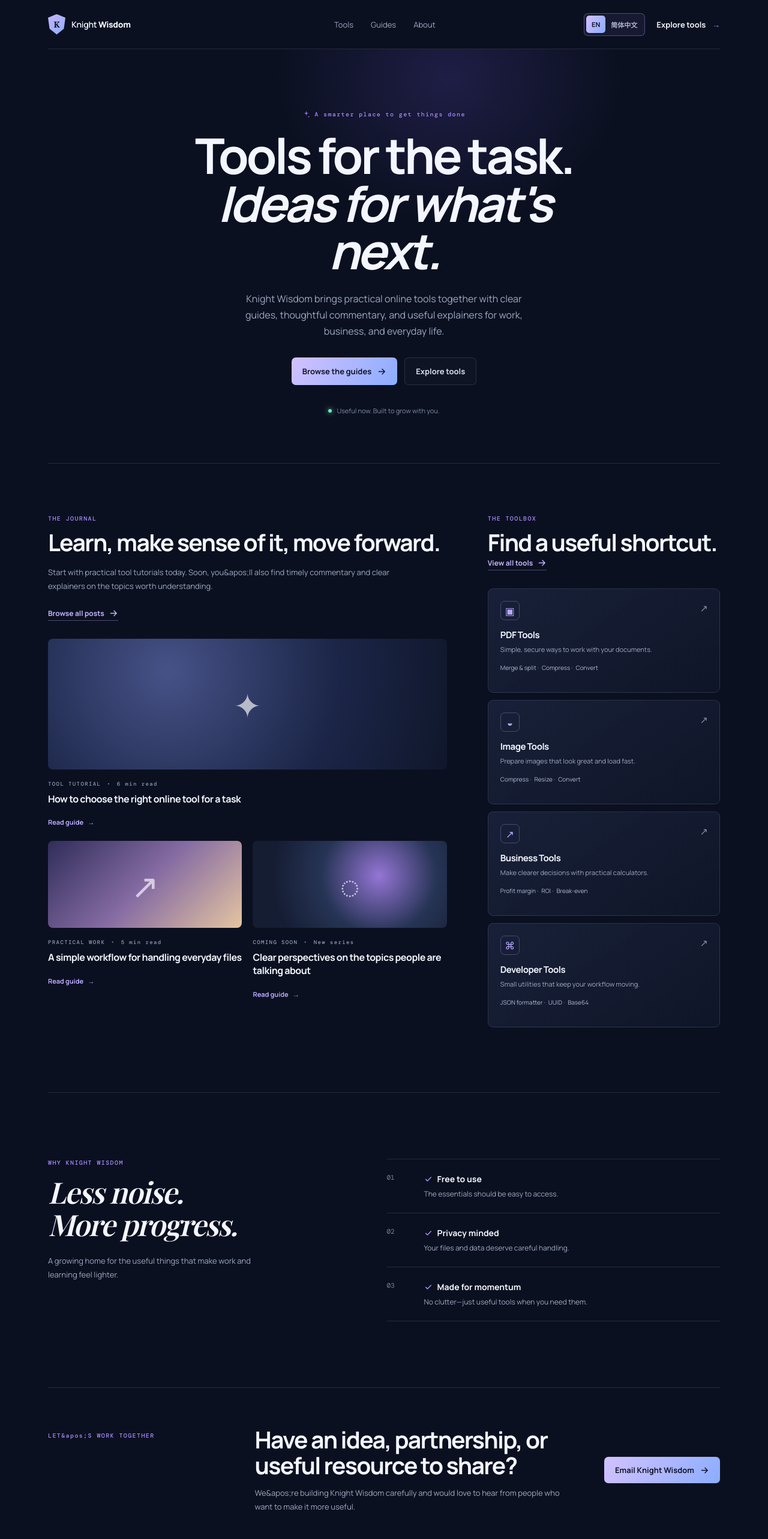
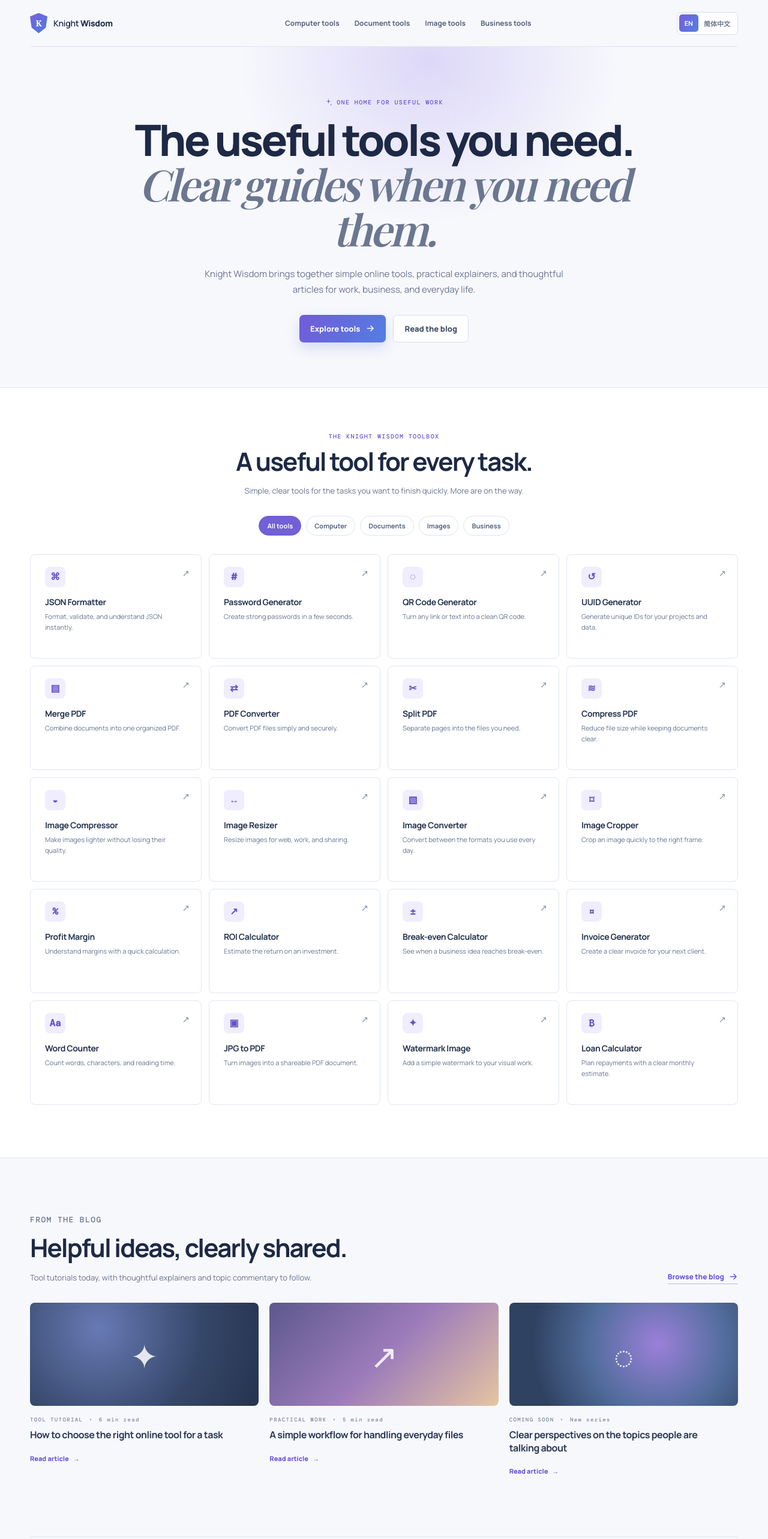
Before and after one commit to KnightWisdomJason/knight-wisdom-site, a Next.js app: page / in a window 1280 px wide. Shown: the top 2566 px of the page at 60% size. Built offline with nearby package versions, Linux system fonts and the light colour scheme; a web font is replaced by a local one.

Commit message:
Rework homepage into lighter tools directory

```diff
--- a/app/page.tsx
+++ b/app/page.tsx
@@ -3,59 +3,118 @@
 import { useEffect, useState } from "react";
 import { Footer } from "@/components/footer";
 import { Header } from "@/components/header";
-import { CategoryCard } from "@/components/category-card";
 import { GuideCard } from "@/components/guide-card";
-import { ArrowRight, Check, Sparkles } from "@/components/icons";
+import { ToolCard } from "@/components/tool-card";
+import { ArrowRight, Sparkles } from "@/components/icons";
 
 type Language = "en" | "zh-CN";
 
 const content = {
   en: {
-    navigation: { tools: "Tools", guides: "Guides", about: "About" }, languageLabel: "Choose language", exploreTools: "Explore tools",
-    eyebrow: "A smarter place to get things done", title: <>Tools for the task.<br /><em>Ideas for what&apos;s next.</em></>,
-    intro: "Knight Wisdom brings practical online tools together with clear guides, thoughtful commentary, and useful explainers for work, business, and everyday life.",
-    primaryCta: "Browse the guides", secondaryCta: "Explore tools", proof: "Useful now. Built to grow with you.",
-    contentLabel: "THE JOURNAL", contentTitle: "Learn, make sense of it, move forward.", contentText: "Start with practical tool tutorials today. Soon, you&apos;ll also find timely commentary and clear explainers on the topics worth understanding.", browse: "Browse all posts", readGuide: "Read guide",
+    navigation: { computer: "Computer tools", documents: "Document tools", images: "Image tools", business: "Business tools" },
+    languageLabel: "Choose language",
+    eyebrow: "ONE HOME FOR USEFUL WORK",
+    title: <>The useful tools you need.<br /><em>Clear guides when you need them.</em></>,
+    intro: "Knight Wisdom brings together simple online tools, practical explainers, and thoughtful articles for work, business, and everyday life.",
+    primaryCta: "Explore tools",
+    secondaryCta: "Read the blog",
+    categories: ["All tools", "Computer", "Documents", "Images", "Business"],
+    toolsLabel: "THE KNIGHT WISDOM TOOLBOX",
+    toolsTitle: "A useful tool for every task.",
+    toolsText: "Simple, clear tools for the tasks you want to finish quickly. More are on the way.",
+    tools: [
+      { group: "computer-tools", icon: "⌘", title: "JSON Formatter", description: "Format, validate, and understand JSON instantly." },
+      { group: "computer-tools", icon: "#", title: "Password Generator", description: "Create strong passwords in a few seconds." },
+      { group: "computer-tools", icon: "◌", title: "QR Code Generator", description: "Turn any link or text into a clean QR code." },
+      { group: "computer-tools", icon: "↺", title: "UUID Generator", description: "Generate unique IDs for your projects and data." },
+      { group: "document-tools", icon: "▤", title: "Merge PDF", description: "Combine documents into one organized PDF." },
+      { group: "document-tools", icon: "⇄", title: "PDF Converter", description: "Convert PDF files simply and securely." },
+      { group: "document-tools", icon: "✂", title: "Split PDF", description: "Separate pages into the files you need." },
+      { group: "document-tools", icon: "≋", title: "Compress PDF", description: "Reduce file size while keeping documents clear." },
+      { group: "image-tools", icon: "◒", title: "Image Compressor", description: "Make images lighter without losing their quality." },
+      { group: "image-tools", icon: "↔", title: "Image Resizer", description: "Resize images for web, work, and sharing." },
+      { group: "image-tools", icon: "▧", title: "Image Converter", description: "Convert between the formats you use every day." },
+      { group: "image-tools", icon: "⌑", title: "Image Cropper", description: "Crop an image quickly to the right frame." },
+      { group: "business-tools", icon: "%", title: "Profit Margin", description: "Understand margins with a quick calculation." },
+      { group: "business-tools", icon: "↗", title: "ROI Calculator", description: "Estimate the return on an investment." },
+      { group: "business-tools", icon: "±", title: "Break-even Calculator", description: "See when a business idea reaches break-even." },
+      { group: "business-tools", icon: "¤", title: "Invoice Generator", description: "Create a clear invoice for your next client." },
+      { group: "computer-tools", icon: "Aa", title: "Word Counter", description: "Count words, characters, and reading time." },
+      { group: "document-tools", icon: "▣", title: "JPG to PDF", description: "Turn images into a shareable PDF document." },
+      { group: "image-tools", icon: "✦", title: "Watermark Image", description: "Add a simple watermark to your visual work." },
+      { group: "business-tools", icon: "₿", title: "Loan Calculator", description: "Plan repayments with a clear monthly estimate." },
+    ],
+    blogLabel: "FROM THE BLOG",
+    blogTitle: "Helpful ideas, clearly shared.",
+    blogText: "Tool tutorials today, with thoughtful explainers and topic commentary to follow.",
+    browse: "Browse the blog",
+    readGuide: "Read article",
     guides: [
       { category: "TOOL TUTORIAL", title: "How to choose the right online tool for a task", time: "6 min read" },
       { category: "PRACTICAL WORK", title: "A simple workflow for handling everyday files", time: "5 min read" },
       { category: "COMING SOON", title: "Clear perspectives on the topics people are talking about", time: "New series" },
     ],
-    toolsLabel: "THE TOOLBOX", toolsTitle: "Find a useful shortcut.", viewAll: "View all tools", categories: [
-      { icon: "▣", title: "PDF Tools", description: "Simple, secure ways to work with your documents.", tools: ["Merge & split", "Compress", "Convert"] },
-      { icon: "◒", title: "Image Tools", description: "Prepare images that look great and load fast.", tools: ["Compress", "Resize", "Convert"] },
-      { icon: "↗", title: "Business Tools", description: "Make clearer decisions with practical calculators.", tools: ["Profit margin", "ROI", "Break-even"] },
-      { icon: "⌘", title: "Developer Tools", description: "Small utilities that keep your workflow moving.", tools: ["JSON formatter", "UUID", "Base64"] },
-    ],
-    aboutLabel: "WHY KNIGHT WISDOM", aboutTitle: <>Less noise.<br />More progress.</>, aboutText: "A growing home for the useful things that make work and learning feel lighter.", benefits: [["Free to use", "The essentials should be easy to access."], ["Privacy minded", "Your files and data deserve careful handling."], ["Made for momentum", "No clutter—just useful tools when you need them."]],
-    contactLabel: "LET&apos;S WORK TOGETHER", contactTitle: "Have an idea, partnership, or useful resource to share?", contactText: "We&apos;re building Knight Wisdom carefully and would love to hear from people who want to make it more useful.", contactCta: "Email Knight Wisdom",
+    contactLabel: "LET&apos;S WORK TOGETHER",
+    contactTitle: "Have an idea, partnership, or useful resource to share?",
+    contactText: "We&apos;re building Knight Wisdom carefully and would love to hear from people who want to make it more useful.",
+    contactCta: "Email Knight Wisdom",
     footer: { tagline: "Thoughtful tools and ideas for a more capable day.", collaboration: "Collaborate with us", rights: "All rights reserved.", privacy: "Privacy", terms: "Terms", contact: "Contact" },
   },
   "zh-CN": {
-    navigation: { tools: "工具", guides: "文章", about: "关于我们" }, languageLabel: "选择语言", exploreTools: "浏览工具",
-    eyebrow: "更聪明地完成每一件事", title: <>为任务准备工具。<br /><em>为下一步带来思路。</em></>,
-    intro: "Knight Wisdom 将实用在线工具与清晰指南、深度点评和知识讲解汇集在一起，服务于工作、商业和日常生活中的每一个实际问题。",
-    primaryCta: "阅读文章", secondaryCta: "浏览工具", proof: "现在就有用，并会随你一起成长。",
-    contentLabel: "内容专栏", contentTitle: "学习、看懂、继续前进。", contentText: "现在从实用工具教程开始；未来还会有针对热门话题的及时点评，以及值得深入了解的清晰讲解。", browse: "浏览全部文章", readGuide: "阅读文章",
+    navigation: { computer: "计算机工具", documents: "文档工具", images: "图片工具", business: "商业工具" },
+    languageLabel: "选择语言",
+    eyebrow: "实用工作的一站式空间",
+    title: <>完成任务的实用工具。<br /><em>需要时给你清晰的思路。</em></>,
+    intro: "Knight Wisdom 汇集简洁的在线工具、实用讲解和有深度的文章，服务于工作、商业和日常生活中的每一个实际问题。",
+    primaryCta: "浏览工具",
+    secondaryCta: "阅读博客",
+    categories: ["全部工具", "计算机", "文档", "图片", "商业"],
+    toolsLabel: "KNIGHT WISDOM 工具箱",
+    toolsTitle: "每一项任务，都有实用工具。",
+    toolsText: "为你希望快速完成的任务提供简单、清晰的工具。更多工具正在准备中。",
+    tools: [
+      { group: "computer-tools", icon: "⌘", title: "JSON 格式化", description: "即时格式化、验证并理解 JSON。" },
+      { group: "computer-tools", icon: "#", title: "密码生成器", description: "几秒钟内创建高强度密码。" },
+      { group: "computer-tools", icon: "◌", title: "二维码生成器", description: "将链接或文本变成简洁二维码。" },
+      { group: "computer-tools", icon: "↺", title: "UUID 生成器", description: "为项目和数据生成唯一 ID。" },
+      { group: "document-tools", icon: "▤", title: "PDF 合并", description: "将文档合并为一个井然有序的 PDF。" },
+      { group: "document-tools", icon: "⇄", title: "PDF 转换", description: "简单、安全地转换 PDF 文件。" },
+      { group: "document-tools", icon: "✂", title: "PDF 拆分", description: "将页面拆分为所需的独立文件。" },
+      { group: "document-tools", icon: "≋", title: "PDF 压缩", description: "缩小文件体积，保持文档清晰。" },
+      { group: "image-tools", icon: "◒", title: "图片压缩", description: "不损失画质，让图片更轻巧。" },
+      { group: "image-tools", icon: "↔", title: "图片尺寸调整", description: "为网页、工作和分享调整图片尺寸。" },
+      { group: "image-tools", icon: "▧", title: "图片格式转换", description: "转换日常使用的图片格式。" },
+      { group: "image-tools", icon: "⌑", title: "图片裁剪", description: "快速裁剪到合适的画面范围。" },
+      { group: "business-tools", icon: "%", title: "利润率计算器", description: "快速计算，理解利润空间。" },
+      { group: "business-tools", icon: "↗", title: "ROI 计算器", description: "估算一项投资的回报。" },
+      { group: "business-tools", icon: "±", title: "盈亏平衡计算器", description: "了解业务何时达到盈亏平衡。" },
+      { group: "business-tools", icon: "¤", title: "发票生成器", description: "为下一位客户创建清晰的发票。" },
+      { group: "computer-tools", icon: "Aa", title: "字数统计", description: "统计字数、字符和阅读时间。" },
+      { group: "document-tools", icon: "▣", title: "JPG 转 PDF", description: "将图片转换成方便分享的 PDF 文档。" },
+      { group: "image-tools", icon: "✦", title: "图片加水印", description: "为你的视觉作品添加简洁水印。" },
+      { group: "business-tools", icon: "₿", title: "贷款计算器", description: "清楚估算每月还款，做好规划。" },
+    ],
+    blogLabel: "来自博客",
+    blogTitle: "有用的想法，清晰地分享。",
+    blogText: "现在有工具教程；之后会加入有深度的讲解和热门话题点评。",
+    browse: "浏览博客",
+    readGuide: "阅读文章",
     guides: [
       { category: "工具教程", title: "如何为手头的任务选择合适的在线工具", time: "6 分钟阅读" },
       { category: "实用工作", title: "处理日常文件的一套简单工作流", time: "5 分钟阅读" },
       { category: "即将推出", title: "用清晰的观点解读大家正在讨论的话题", time: "新栏目" },
     ],
-    toolsLabel: "工具箱", toolsTitle: "找到一个实用捷径。", viewAll: "查看全部工具", categories: [
-      { icon: "▣", title: "PDF 工具", description: "以简单、安全的方式处理你的文档。", tools: ["合并与拆分", "压缩", "转换"] },
-      { icon: "◒", title: "图片工具", description: "让图片兼顾美观、体积与加载速度。", tools: ["压缩", "调整尺寸", "转换"] },
-      { icon: "↗", title: "商业工具", description: "用实用计算器做出更清晰的决策。", tools: ["利润率", "投资回报率", "盈亏平衡"] },
-      { icon: "⌘", title: "开发工具", description: "让工作流程持续顺畅的小型工具。", tools: ["JSON 格式化", "UUID", "Base64"] },
-    ],
-    aboutLabel: "为什么是 KNIGHT WISDOM", aboutTitle: <>更少杂音。<br />更多进展。</>, aboutText: "一个不断成长的空间，汇集让工作和学习都更轻松的实用资源。", benefits: [["免费使用", "基础且重要的工具应当易于获得。"], ["注重隐私", "你的文件和数据值得被认真对待。"], ["保持前进", "没有杂乱，只有需要时就能使用的工具。"]],
-    contactLabel: "一起合作", contactTitle: "有想法、合作机会，或有价值的资源想分享？", contactText: "我们正在认真打造 Knight Wisdom，期待与同样希望让它更有用的人交流。", contactCta: "邮件联系 Knight Wisdom",
+    contactLabel: "一起合作",
+    contactTitle: "有想法、合作机会，或有价值的资源想分享？",
+    contactText: "我们正在认真打造 Knight Wisdom，期待与同样希望让它更有用的人交流。",
+    contactCta: "邮件联系 Knight Wisdom",
     footer: { tagline: "让每一天都更有能力的实用工具与想法。", collaboration: "与我们合作", rights: "保留所有权利。", privacy: "隐私", terms: "条款", contact: "联系" },
   },
 } as const;
 
 export default function Home() {
   const [language, setLanguage] = useState<Language>("en");
+  const [activeCategory, setActiveCategory] = useState(0);
   const copy = content[language];
 
   useEffect(() => {
@@ -71,43 +130,35 @@ export default function Home() {
     setLanguage(nextLanguage);
   };
 
+  const groups = ["all", "computer-tools", "document-tools", "image-tools", "business-tools"];
+  const visibleTools = activeCategory === 0 ? copy.tools : copy.tools.filter((tool) => tool.group === groups[activeCategory]);
+
   return (
     <main id="top">
-      <Header language={language} onLanguageChange={changeLanguage} copy={{ navigation: copy.navigation, languageLabel: copy.languageLabel, exploreTools: copy.exploreTools }} />
+      <Header language={language} onLanguageChange={changeLanguage} copy={{ navigation: copy.navigation, languageLabel: copy.languageLabel }} />
       <section className="hero section-shell" aria-labelledby="hero-title">
         <div className="hero-glow" aria-hidden="true" />
         <div className="eyebrow"><Sparkles /> {copy.eyebrow}</div>
         <h1 id="hero-title">{copy.title}</h1>
         <p className="hero-copy">{copy.intro}</p>
-        <div className="hero-actions">
-          <a className="button button-primary" href="#guides">{copy.primaryCta} <ArrowRight /></a>
-          <a className="button button-secondary" href="#tools">{copy.secondaryCta}</a>
-        </div>
-        <div className="hero-proof"><span className="status-dot" /> {copy.proof}</div>
+        <div className="hero-actions"><a className="button button-primary" href="#tools">{copy.primaryCta} <ArrowRight /></a><a className="button button-secondary" href="#blog">{copy.secondaryCta}</a></div>
       </section>
 
-      <section className="section-shell content-layout" aria-label={copy.contentTitle}>
-        <div className="journal-column" id="guides">
-          <div className="column-heading"><p className="label">{copy.contentLabel}</p><h2>{copy.contentTitle}</h2><p>{copy.contentText}</p><a className="text-link" href="#">{copy.browse} <ArrowRight /></a></div>
-          <div className="guide-list">{copy.guides.map((guide, index) => <GuideCard key={guide.title} index={index} linkLabel={copy.readGuide} {...guide} />)}</div>
-        </div>
-        <aside className="tools-column" id="tools">
-          <div className="column-heading"><p className="label">{copy.toolsLabel}</p><h2>{copy.toolsTitle}</h2><a className="text-link" href="#">{copy.viewAll} <ArrowRight /></a></div>
-          <div className="tool-list">{copy.categories.map((category) => <CategoryCard key={category.title} {...category} />)}</div>
-        </aside>
-      </section>
-
-      <section className="section-shell value-section" id="about">
-        <div className="value-intro"><p className="label">{copy.aboutLabel}</p><h2>{copy.aboutTitle}</h2><p>{copy.aboutText}</p></div>
-        <div className="benefit-list">
-          {copy.benefits.map(([title, description], index) => <div className="benefit" key={title}><span className="benefit-number">0{index + 1}</span><div><h3><Check /> {title}</h3><p>{description}</p></div></div>)}
+      <section className="tools-section" id="tools" aria-labelledby="tools-title">
+        <div className="section-shell">
+          <div className="tools-heading"><p className="label">{copy.toolsLabel}</p><h2 id="tools-title">{copy.toolsTitle}</h2><p>{copy.toolsText}</p></div>
+          <div className="tool-filters" aria-label="Tool categories">{copy.categories.map((category, index) => <button key={category} className={activeCategory === index ? "active" : ""} onClick={() => setActiveCategory(index)}>{category}</button>)}</div>
+          <div className="tool-grid">{visibleTools.map((tool) => <ToolCard key={tool.title} {...tool} />)}</div>
         </div>
       </section>
 
+      <section className="section-shell blog-section" id="blog" aria-labelledby="blog-title">
+        <div className="blog-heading"><div><p className="label">{copy.blogLabel}</p><h2 id="blog-title">{copy.blogTitle}</h2><p>{copy.blogText}</p></div><a className="text-link" href="#">{copy.browse} <ArrowRight /></a></div>
+        <div className="blog-grid">{copy.guides.map((guide, index) => <GuideCard key={guide.title} index={index} linkLabel={copy.readGuide} {...guide} />)}</div>
+      </section>
+
       <section className="section-shell contact-section">
-        <p className="label">{copy.contactLabel}</p>
-        <div><h2>{copy.contactTitle}</h2><p>{copy.contactText}</p></div>
-        <a className="button button-primary" href="mailto:knightwisdomclub@gmail.com">{copy.contactCta} <ArrowRight /></a>
+        <p className="label">{copy.contactLabel}</p><div><h2>{copy.contactTitle}</h2><p>{copy.contactText}</p></div><a className="button button-primary" href="mailto:knightwisdomclub@gmail.com">{copy.contactCta} <ArrowRight /></a>
       </section>
       <Footer copy={copy.footer} />
     </main>
--- a/components/header.tsx
+++ b/components/header.tsx
@@ -2,9 +2,8 @@ type HeaderProps = {
   language: "en" | "zh-CN";
   onLanguageChange: (language: "en" | "zh-CN") => void;
   copy: {
-    navigation: { tools: string; guides: string; about: string };
+    navigation: { computer: string; documents: string; images: string; business: string };
     languageLabel: string;
-    exploreTools: string;
   };
 };
 
@@ -12,13 +11,12 @@ export function Header({ language, onLanguageChange, copy }: HeaderProps) {
   return (
     <header className="site-header section-shell">
       <a className="brand" href="#top" aria-label="Knight Wisdom home"><span className="brand-mark">K</span><span>Knight <b>Wisdom</b></span></a>
-      <nav aria-label="Main navigation"><a href="#tools">{copy.navigation.tools}</a><a href="#guides">{copy.navigation.guides}</a><a href="#about">{copy.navigation.about}</a></nav>
+      <nav aria-label="Main navigation"><a href="#computer-tools">{copy.navigation.computer}</a><a href="#document-tools">{copy.navigation.documents}</a><a href="#image-tools">{copy.navigation.images}</a><a href="#business-tools">{copy.navigation.business}</a></nav>
       <div className="header-actions">
         <div className="language-switcher" aria-label={copy.languageLabel}>
           <button className={language === "en" ? "active" : ""} onClick={() => onLanguageChange("en")} aria-pressed={language === "en"}>EN</button>
           <button className={language === "zh-CN" ? "active" : ""} onClick={() => onLanguageChange("zh-CN")} aria-pressed={language === "zh-CN"}>简体中文</button>
         </div>
-        <a className="header-cta" href="#tools">{copy.exploreTools} <span>→</span></a>
       </div>
     </header>
   );
--- /dev/null
+++ b/components/tool-card.tsx
@@ -0,0 +1,18 @@
+type ToolCardProps = {
+  icon: string;
+  title: string;
+  description: string;
+  badge?: string;
+};
+
+export function ToolCard({ icon, title, description, badge }: ToolCardProps) {
+  return (
+    <a className="tool-card" href="#" aria-label={title}>
+      <span className="tool-icon">{icon}</span>
+      {badge && <span className="tool-badge">{badge}</span>}
+      <h3>{title}</h3>
+      <p>{description}</p>
+      <span className="tool-open">↗</span>
+    </a>
+  );
+}
```
Also changed, not shown: app/globals.css.
